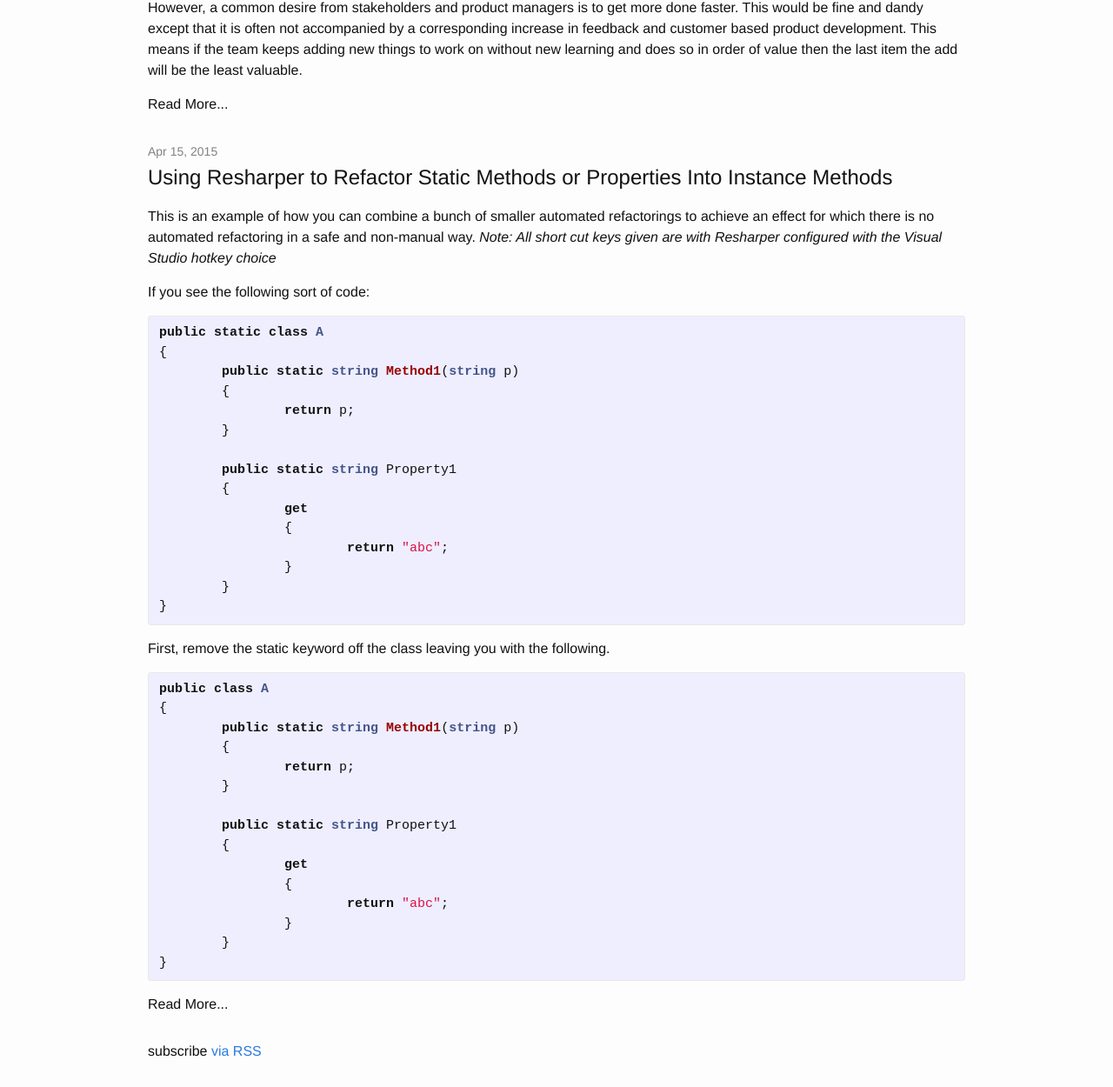
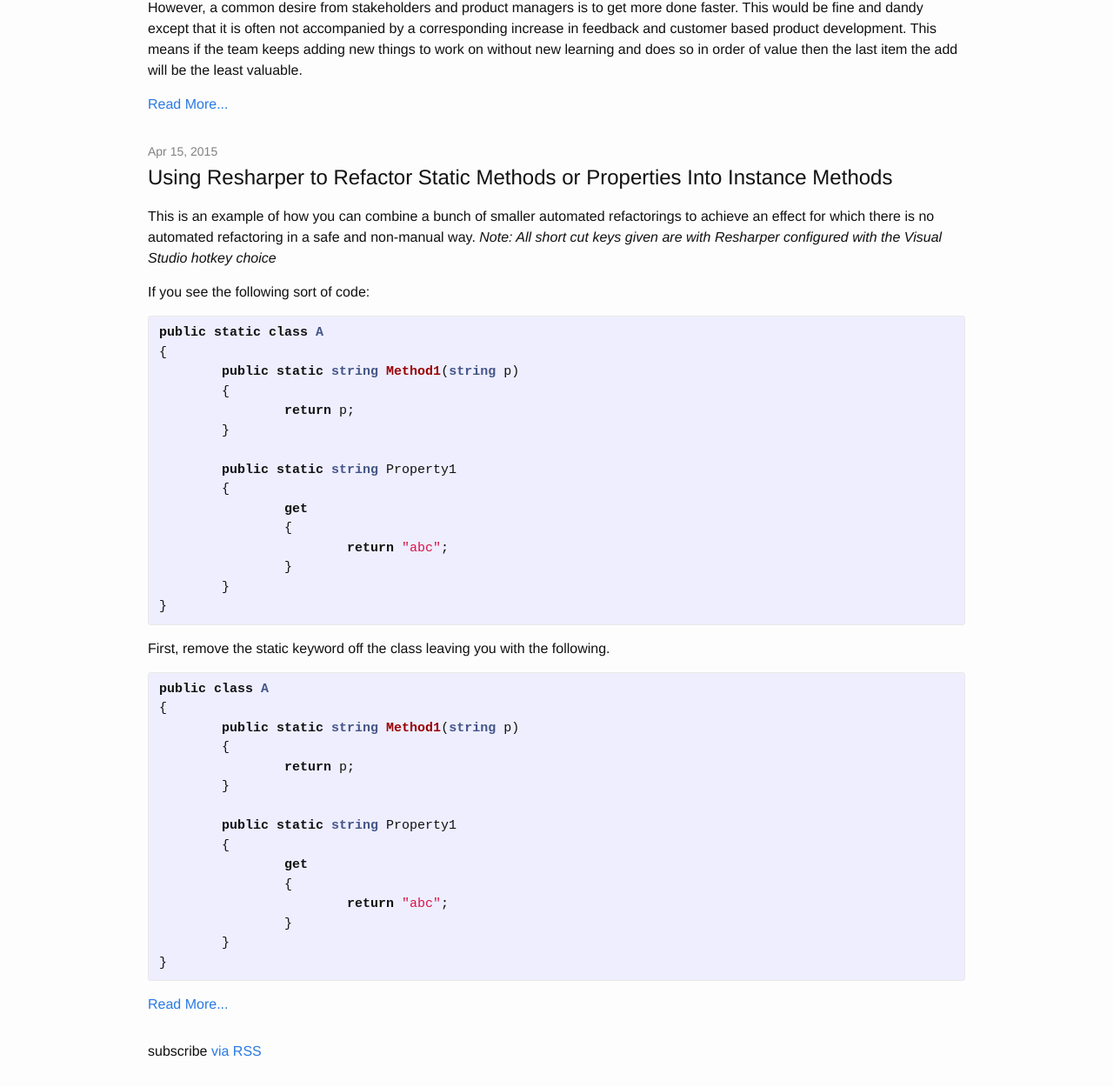
Before and after one commit to ngoede/buildbroke, a Jekyll site: the page built from src/index.html, in a window 1280 px wide. Shown: the part 329-1579 px from the top of the page at 87% size. Built offline with Jekyll 4.4.1, drawn with Linux system fonts in a browser that asks for light colours; nearby versions of some CDN libraries; the list of posts is cut into pages by our own code.

Commit message:
Change class on more link

```diff
--- a/src/index.html
+++ b/src/index.html
@@ -14,7 +14,7 @@
         <div class="post-content">
           {{post.excerpt}}
           <p>
-          <a class="post-link" href="{{ post.url | prepend: site.baseurl }}">Read More...</a>
+          <a class="post-more" href="{{ post.url | prepend: site.baseurl }}">Read More...</a>
         </div>
       </li>
     {% endfor %}
```
